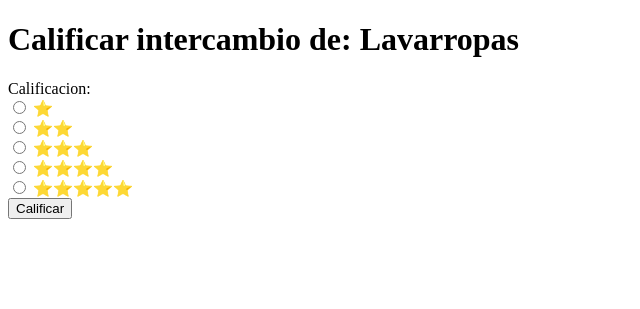
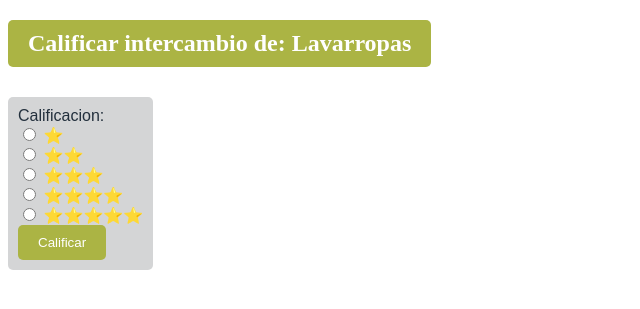
Before and after one commit to luciocolli/Proyecto-Ingenieria2, a Django app: page /calificar-intercambio/3 in a window 1280 px wide. Shown: the part 188-497 px from the top of the page, without its empty margins (0-640 px from the left). Run offline with Django 4.2, Linux system fonts and the light colour scheme; a user stored in the database is signed in; data comes from the database, SQL or seed files in the repository; both versions use the stored data as it was after the commit; parts of the project's set-up code (start-up, migrations or seed data) failed here and were passed over.

Commit message:
Mensaje de error en calificarIntercambio2

```diff
--- a/hopeTrade/landing/templates/calificar-intercambio.html
+++ b/hopeTrade/landing/templates/calificar-intercambio.html
@@ -6,7 +6,7 @@
 {% block content %}
 
     <style>
-        .texto {
+        .formulario {
             color: #23303d; /* Cambia el color según tus necesidades */
             font-family: Arial, Helvetica, sans-serif; /* Ajusta la fuente si es necesario */
             background-color: #d4d5d6; /* Fondo claro */
@@ -16,22 +16,64 @@
             display: inline-block; /* Asegura que el botón se ajuste al contenido */
         }
 
+        .titulo {
+            color: #fff; /* color de texto blanco */
+            background-color: #abb444;
+            border: none;
+            padding: 10px 20px;
+            border-radius: 5px;
+            text-decoration: none;
+            display: inline-block;
+        }
+
+        .button {
+            color: #fff; /* color de texto blanco */
+            background-color: #abb444;
+            border: none;
+            padding: 10px 20px;
+            cursor: pointer;
+            border-radius: 5px;
+            text-decoration: none;
+        }
+
+        .button:hover {
+            background-color: #92b268;
+        }
+
+        .alert {
+            color: #e8e8e7;
+            font-family: Arial, Helvetica, sans-serif;
+            text-decoration: none;
+            padding: 5px 10px; /* Ajusta el padding para el tamaño del botón */
+            border-radius: 5px;
+            background-color: #505f6d;
+            margin: 5px 0;
+            display: inline-block;
+        }
+
+
     </style>
 
-    <h1>Calificar intercambio de: {{intercambio}}</h1>
+    <div>
+        <h2 class="titulo">Calificar intercambio de: {{intercambio}}</h2>
+    </div>
+
+    <div>
+
+        <form method="POST" class ="formulario" >
+            {% csrf_token %}
+            {{form}}
+            <button class ="button">
+                Calificar
+            </button>
+        </form>
+
+    </div>
 
 
 
-    <form method="POST">
-        {% csrf_token %}
-        {{form}}
-        <button>
-            Calificar
-        </button>
-    </form>
-
     {% if msg %}
-    <div class="texto">
+    <div class="alert alert-info">
         {{ msg }}
     </div>
     {% endif %}
--- a/hopeTrade/landing/views.py
+++ b/hopeTrade/landing/views.py
@@ -604,7 +604,7 @@ def decline_intercambio(request, id):
         Intercambio.objects.delete(id=id)
 
 @login_required
-def calificar_intercambio(request, id): # id del intercambio del
+def calificar_intercambio(request, id): # id del intercambio
 
     # Tomo el intercambio a ser calificado
     intercambio = Intercambio.objects.get(id=id)
@@ -618,6 +618,7 @@ def calificar_intercambio(request, id): # id del intercambio del
     else:
         form = calificationForm(request.POST)
 
+        #Caso fallido
         if Calification.objects.filter(user=request.user, intercambio_id=id).exists():
             message = "Ya realizaste una calificación para este intercambio."
             return render(request, 'calificar-intercambio.html', {
@@ -626,16 +627,20 @@ def calificar_intercambio(request, id): # id del intercambio del
                 'msg': message
             })
 
+        #Caso exitoso
         if form.is_valid():
+            message = "Calificación exitosa."
             Calification.objects.create(
                 intercambio = intercambio,
                 user = request.user,
                 calification = request.POST['calification']
             )
 
-        return render(request, 'show-all-posts.html')
-
-
+        return render(request, 'calificar-intercambio.html', {
+                'form': calificationForm(),
+                'intercambio': intercambio.post.title,
+                'msg': message
+            })
 
 def show_my_cards(request):
     if request.method == 'GET':
--- a/hopeTrade/users/templates/user-ratings.html
+++ b/hopeTrade/users/templates/user-ratings.html
@@ -33,7 +33,7 @@
             text-decoration: none;
             padding: 5px 10px; /* Ajusta el padding para el tamaño del botón */
             border-radius: 5px;
-            background-color: #34495e;
+            background-color: #505f6d;
             margin: 5px 0;
             display: inline-block;
         }
```
Also changed, not shown: hopeTrade/db.sqlite3.
